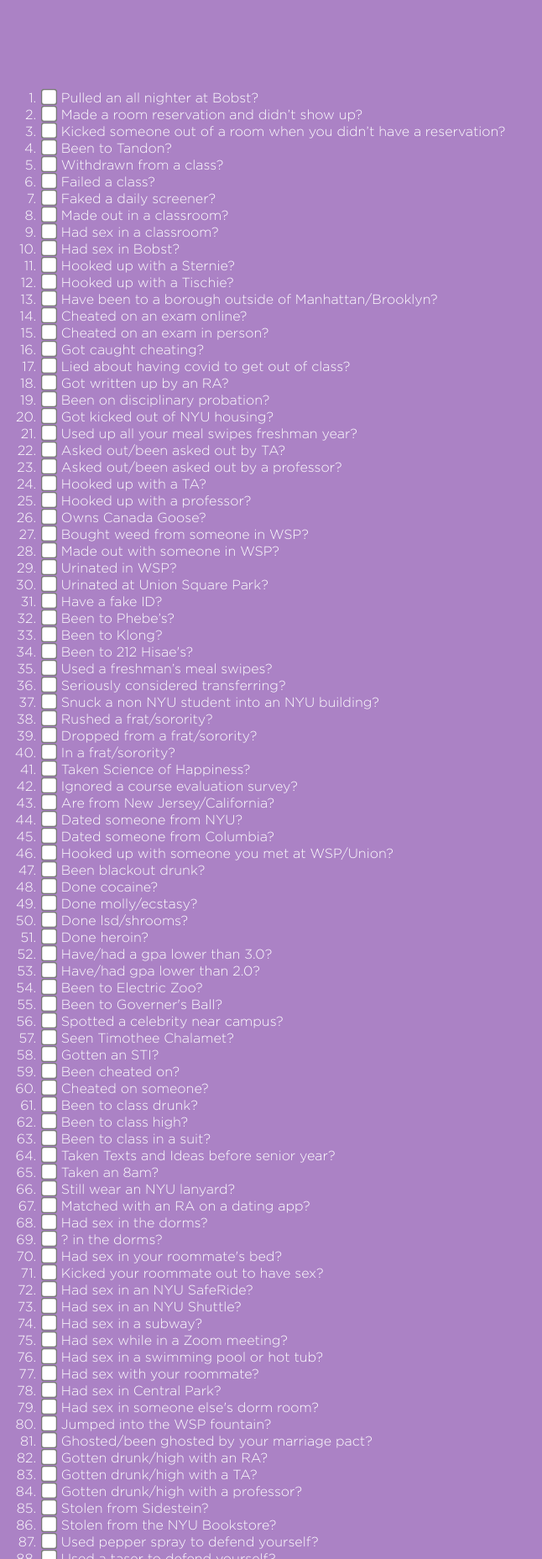
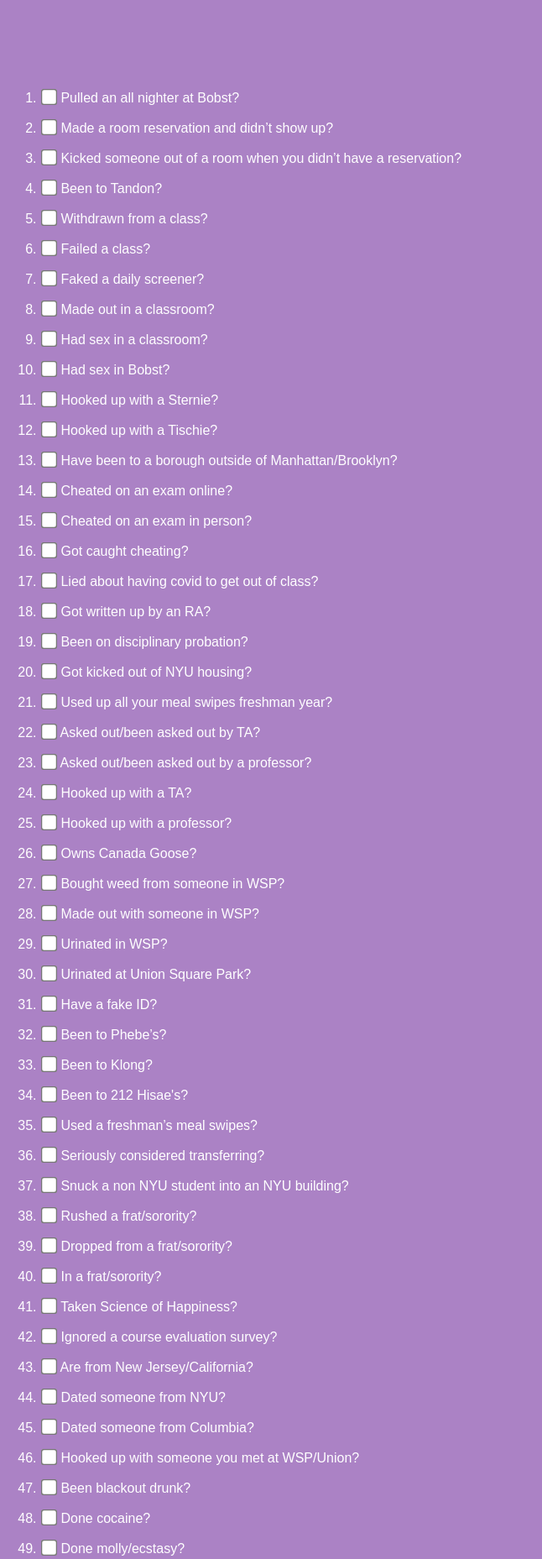
Before and after one commit to megalo99/nyupuritytest, a plain HTML site: page index.html in a window 1280 px wide. Shown: the part 210-2067 px from the top of the page at 84% size, without its empty margins (0-646 px from the left). Drawn offline with Linux system fonts and the light colour scheme.

Commit message:
change ol number font
to avoid font bug where numbers disappear on mobile

```diff
--- a/index.html
+++ b/index.html
@@ -26,107 +26,107 @@
     </div>
     <br>
     <div id="list">
-        <ol>
-            <li> <input type="checkbox" id="1"> Pulled an all nighter at Bobst?
-            <li> <input type="checkbox" id="2"> Made a room reservation and didn’t show up?
-            <li> <input type="checkbox" id="3"> Kicked someone out of a room when you didn’t have a reservation?
-            <li> <input type="checkbox" id="4"> Been to Tandon?
-            <li> <input type="checkbox" id="5"> Withdrawn from a class?
-            <li> <input type="checkbox" id="6"> Failed a class?
-            <li> <input type="checkbox" id="7"> Faked a daily screener?
-            <li> <input type="checkbox" id="8"> Made out in a classroom?
-            <li> <input type="checkbox" id="9"> Had sex in a classroom?
-            <li> <input type="checkbox" id="10"> Had sex in Bobst?
-            <li> <input type="checkbox" id="11"> Hooked up with a Sternie?
-            <li> <input type="checkbox" id="12"> Hooked up with a Tischie?
-            <li> <input type="checkbox" id="13"> Have been to a borough outside of Manhattan/Brooklyn?
-            <li> <input type="checkbox" id="14"> Cheated on an exam online?
-            <li> <input type="checkbox" id="15"> Cheated on an exam in person?
-            <li> <input type="checkbox" id="16"> Got caught cheating?
-            <li> <input type="checkbox" id="17"> Lied about having covid to get out of class?
-            <li> <input type="checkbox" id="18"> Got written up by an RA?
-            <li> <input type="checkbox" id="19"> Been on disciplinary probation?
-            <li> <input type="checkbox" id="20"> Got kicked out of NYU housing?
-            <li> <input type="checkbox" id="21"> Used up all your meal swipes freshman year?
-            <li> <input type="checkbox" id="22"> Asked out/been asked out by TA?
-            <li> <input type="checkbox" id="23"> Asked out/been asked out by a professor?
-            <li> <input type="checkbox" id="24"> Hooked up with a TA?
-            <li> <input type="checkbox" id="25"> Hooked up with a professor?
-            <li> <input type="checkbox" id="26"> Owns Canada Goose?
-            <li> <input type="checkbox" id="27"> Bought weed from someone in WSP?
-            <li> <input type="checkbox" id="28"> Made out with someone in WSP?
-            <li> <input type="checkbox" id="29"> Urinated in WSP?
-            <li> <input type="checkbox" id="30"> Urinated at Union Square Park?
-            <li> <input type="checkbox" id="31"> Have a fake ID?
-            <li> <input type="checkbox" id="32"> Been to Phebe’s?
-            <li> <input type="checkbox" id="33"> Been to Klong?
-            <li> <input type="checkbox" id="34"> Been to 212 Hisae's?
-            <li> <input type="checkbox" id="35"> Used a freshman’s meal swipes?
-            <li> <input type="checkbox" id="36"> Seriously considered transferring?
-            <li> <input type="checkbox" id="37"> Snuck a non NYU student into an NYU building?
-            <li> <input type="checkbox" id="38"> Rushed a frat/sorority?
-            <li> <input type="checkbox" id="39"> Dropped from a frat/sorority?
-            <li> <input type="checkbox" id="40"> In a frat/sorority?
-            <li> <input type="checkbox" id="41"> Taken Science of Happiness?
-            <li> <input type="checkbox" id="42"> Ignored a course evaluation survey?
-            <li> <input type="checkbox" id="43"> Are from New Jersey/California?
-            <li> <input type="checkbox" id="44"> Dated someone from NYU?
-            <li> <input type="checkbox" id="45"> Dated someone from Columbia?
-            <li> <input type="checkbox" id="46"> Hooked up with someone you met at WSP/Union?
-            <li> <input type="checkbox" id="47"> Been blackout drunk?
-            <li> <input type="checkbox" id="48"> Done cocaine?
-            <li> <input type="checkbox" id="49"> Done molly/ecstasy?
-            <li> <input type="checkbox" id="50"> Done lsd/shrooms?
-            <li> <input type="checkbox" id="51"> Done heroin?
-            <li> <input type="checkbox" id="52"> Have/had a gpa lower than 3.0?
-            <li> <input type="checkbox" id="53"> Have/had gpa lower than 2.0?
-            <li> <input type="checkbox" id="54"> Been to Electric Zoo?
-            <li> <input type="checkbox" id="55"> Been to Governer's Ball?
-            <li> <input type="checkbox" id="56"> Spotted a celebrity near campus?
-            <li> <input type="checkbox" id="57"> Seen Timothee Chalamet?
-            <li> <input type="checkbox" id="58"> Gotten an STI?
-            <li> <input type="checkbox" id="59"> Been cheated on?
-            <li> <input type="checkbox" id="60"> Cheated on someone?
-            <li> <input type="checkbox" id="61"> Been to class drunk?
-            <li> <input type="checkbox" id="62"> Been to class high?
-            <li> <input type="checkbox" id="63"> Been to class in a suit?
-            <li> <input type="checkbox" id="64"> Taken Texts and Ideas before senior year?
-            <li> <input type="checkbox" id="65"> Taken an 8am?
-            <li> <input type="checkbox" id="66"> Still wear an NYU lanyard?
-            <li> <input type="checkbox" id="67"> Matched with an RA on a dating app?
-            <li> <input type="checkbox" id="68"> Had sex in the dorms?
-            <li> <input type="checkbox" id="69"> ? in the dorms?
-            <li> <input type="checkbox" id="70"> Had sex in your roommate's bed?
-            <li> <input type="checkbox" id="71"> Kicked your roommate out to have sex?
-            <li> <input type="checkbox" id="72"> Had sex in an NYU SafeRide?
-            <li> <input type="checkbox" id="73"> Had sex in an NYU Shuttle?
-            <li> <input type="checkbox" id="74"> Had sex in a subway?
-            <li> <input type="checkbox" id="75"> Had sex while in a Zoom meeting?
-            <li> <input type="checkbox" id="76"> Had sex in a swimming pool or hot tub?
-            <li> <input type="checkbox" id="77"> Had sex with your roommate?
-            <li> <input type="checkbox" id="78"> Had sex in Central Park?
-            <li> <input type="checkbox" id="79"> Had sex in someone else's dorm room?
-            <li> <input type="checkbox" id="80"> Jumped into the WSP fountain?
-            <li> <input type="checkbox" id="81"> Ghosted/been ghosted by your marriage pact?
-            <li> <input type="checkbox" id="82"> Gotten drunk/high with an RA?
-            <li> <input type="checkbox" id="83"> Gotten drunk/high with a TA?
-            <li> <input type="checkbox" id="84"> Gotten drunk/high with a professor?
-            <li> <input type="checkbox" id="85"> Stolen from Sidestein?
-            <li> <input type="checkbox" id="86"> Stolen from the NYU Bookstore?
-            <li> <input type="checkbox" id="87"> Used pepper spray to defend yourself?
-            <li> <input type="checkbox" id="88"> Used a taser to defend yourself?
-            <li> <input type="checkbox" id="89"> Thrown up in an Uber?
-            <li> <input type="checkbox" id="90"> Thrown up in an NYU SafeRide?
-            <li> <input type="checkbox" id="91"> Masturbated?
-            <li> <input type="checkbox" id="92"> Masturbated with your roommate in the room?
-            <li> <input type="checkbox" id="93"> Been denied from a bar?
-            <li> <input type="checkbox" id="94"> Been denied from a club?
-            <li> <input type="checkbox" id="95"> Been denied from a liquor store?
-            <li> <input type="checkbox" id="96"> Slept on the streets for a night?
-            <li> <input type="checkbox" id="97"> Been sent to the hospital for alcohol poisoning?
-            <li> <input type="checkbox" id="98"> Own NYU merch?
-            <li> <input type="checkbox" id="99"> Seen Taylor Swift's commencement speech?
-            <li> <input type="checkbox" id="100"> Dropped out of NYU?
+        <ol style="font-family: Arial,Helvetica;">
+            <li> <p> <input type="checkbox" id="1"> Pulled an all nighter at Bobst? </p>
+            <li> <p> <input type="checkbox" id="2"> Made a room reservation and didn’t show up? </p>
+            <li> <p> <input type="checkbox" id="3"> Kicked someone out of a room when you didn’t have a reservation? </p>
+            <li> <p> <input type="checkbox" id="4"> Been to Tandon? </p>
+            <li> <p> <input type="checkbox" id="5"> Withdrawn from a class? </p>
+            <li> <p> <input type="checkbox" id="6"> Failed a class? </p>
+            <li> <p> <input type="checkbox" id="7"> Faked a daily screener? </p>
+            <li> <p> <input type="checkbox" id="8"> Made out in a classroom? </p>
+            <li> <p> <input type="checkbox" id="9"> Had sex in a classroom? </p>
+            <li> <p> <input type="checkbox" id="10"> Had sex in Bobst? </p>
+            <li> <p> <input type="checkbox" id="11"> Hooked up with a Sternie? </p>
+            <li> <p> <input type="checkbox" id="12"> Hooked up with a Tischie? </p>
+            <li> <p> <input type="checkbox" id="13"> Have been to a borough outside of Manhattan/Brooklyn? </p>
+            <li> <p> <input type="checkbox" id="14"> Cheated on an exam online? </p>
+            <li> <p> <input type="checkbox" id="15"> Cheated on an exam in person? </p>
+            <li> <p> <input type="checkbox" id="16"> Got caught cheating? </p>
+            <li> <p> <input type="checkbox" id="17"> Lied about having covid to get out of class? </p>
+            <li> <p> <input type="checkbox" id="18"> Got written up by an RA? </p>
+            <li> <p> <input type="checkbox" id="19"> Been on disciplinary probation? </p>
+            <li> <p> <input type="checkbox" id="20"> Got kicked out of NYU housing? </p>
+            <li> <p> <input type="checkbox" id="21"> Used up all your meal swipes freshman year? </p>
+            <li> <p> <input type="checkbox" id="22"> Asked out/been asked out by TA? </p>
+            <li> <p> <input type="checkbox" id="23"> Asked out/been asked out by a professor? </p>
+            <li> <p> <input type="checkbox" id="24"> Hooked up with a TA? </p>
+            <li> <p> <input type="checkbox" id="25"> Hooked up with a professor? </p>
+            <li> <p> <input type="checkbox" id="26"> Owns Canada Goose? </p>
+            <li> <p> <input type="checkbox" id="27"> Bought weed from someone in WSP? </p>
+            <li> <p> <input type="checkbox" id="28"> Made out with someone in WSP? </p>
+            <li> <p> <input type="checkbox" id="29"> Urinated in WSP? </p>
+            <li> <p> <input type="checkbox" id="30"> Urinated at Union Square Park? </p>
+            <li> <p> <input type="checkbox" id="31"> Have a fake ID? </p>
+            <li> <p> <input type="checkbox" id="32"> Been to Phebe’s? </p>
+            <li> <p> <input type="checkbox" id="33"> Been to Klong? </p>
+            <li> <p> <input type="checkbox" id="34"> Been to 212 Hisae's? </p>
+            <li> <p> <input type="checkbox" id="35"> Used a freshman’s meal swipes? </p>
+            <li> <p> <input type="checkbox" id="36"> Seriously considered transferring? </p>
+            <li> <p> <input type="checkbox" id="37"> Snuck a non NYU student into an NYU building? </p>
+            <li> <p> <input type="checkbox" id="38"> Rushed a frat/sorority? </p>
+            <li> <p> <input type="checkbox" id="39"> Dropped from a frat/sorority? </p>
+            <li> <p> <input type="checkbox" id="40"> In a frat/sorority? </p>
+            <li> <p> <input type="checkbox" id="41"> Taken Science of Happiness? </p>
+            <li> <p> <input type="checkbox" id="42"> Ignored a course evaluation survey? </p>
+            <li> <p> <input type="checkbox" id="43"> Are from New Jersey/California? </p>
+            <li> <p> <input type="checkbox" id="44"> Dated someone from NYU? </p>
+            <li> <p> <input type="checkbox" id="45"> Dated someone from Columbia? </p>
+            <li> <p> <input type="checkbox" id="46"> Hooked up with someone you met at WSP/Union? </p>
+            <li> <p> <input type="checkbox" id="47"> Been blackout drunk? </p>
+            <li> <p> <input type="checkbox" id="48"> Done cocaine? </p>
+            <li> <p> <input type="checkbox" id="49"> Done molly/ecstasy? </p>
+            <li> <p> <input type="checkbox" id="50"> Done lsd/shrooms? </p>
+            <li> <p> <input type="checkbox" id="51"> Done heroin? </p>
+            <li> <p> <input type="checkbox" id="52"> Have/had a gpa lower than 3.0? </p>
+            <li> <p> <input type="checkbox" id="53"> Have/had gpa lower than 2.0? </p>
+            <li> <p> <input type="checkbox" id="54"> Been to Electric Zoo? </p>
+            <li> <p> <input type="checkbox" id="55"> Been to Governer's Ball? </p>
+            <li> <p> <input type="checkbox" id="56"> Spotted a celebrity near campus? </p>
+            <li> <p> <input type="checkbox" id="57"> Seen Timothee Chalamet? </p>
+            <li> <p> <input type="checkbox" id="58"> Gotten an STI? </p>
+            <li> <p> <input type="checkbox" id="59"> Been cheated on? </p>
+            <li> <p> <input type="checkbox" id="60"> Cheated on someone? </p>
+            <li> <p> <input type="checkbox" id="61"> Been to class drunk? </p>
+            <li> <p> <input type="checkbox" id="62"> Been to class high? </p>
+            <li> <p> <input type="checkbox" id="63"> Been to class in a suit? </p>
+            <li> <p> <input type="checkbox" id="64"> Taken Texts and Ideas before senior year? </p>
+            <li> <p> <input type="checkbox" id="65"> Taken an 8am? </p>
+            <li> <p> <input type="checkbox" id="66"> Still wear an NYU lanyard? </p>
+            <li> <p> <input type="checkbox" id="67"> Matched with an RA on a dating app? </p>
+            <li> <p> <input type="checkbox" id="68"> Had sex in the dorms? </p>
+            <li> <p> <input type="checkbox" id="69"> ? </p>
+            <li> <p> <input type="checkbox" id="70"> Had sex in your roommate's bed? </p>
+            <li> <p> <input type="checkbox" id="71"> Kicked your roommate out to have sex? </p>
+            <li> <p> <input type="checkbox" id="72"> Had sex in an NYU SafeRide? </p>
+            <li> <p> <input type="checkbox" id="73"> Had sex in an NYU Shuttle? </p>
+            <li> <p> <input type="checkbox" id="74"> Had sex in a subway? </p>
+            <li> <p> <input type="checkbox" id="75"> Had sex while in a Zoom meeting? </p>
+            <li> <p> <input type="checkbox" id="76"> Had sex in a swimming pool or hot tub? </p>
+            <li> <p> <input type="checkbox" id="77"> Had sex with your roommate? </p>
+            <li> <p> <input type="checkbox" id="78"> Had sex in Central Park? </p>
+            <li> <p> <input type="checkbox" id="79"> Had sex in someone else's dorm room? </p>
+            <li> <p> <input type="checkbox" id="80"> Jumped into the WSP fountain? </p>
+            <li> <p> <input type="checkbox" id="81"> Ghosted/been ghosted by your marriage pact? </p>
+            <li> <p> <input type="checkbox" id="82"> Gotten drunk/high with an RA? </p>
+            <li> <p> <input type="checkbox" id="83"> Gotten drunk/high with a TA? </p>
+            <li> <p> <input type="checkbox" id="84"> Gotten drunk/high with a professor? </p>
+            <li> <p> <input type="checkbox" id="85"> Stolen from Sidestein? </p>
+            <li> <p> <input type="checkbox" id="86"> Stolen from the NYU Bookstore? </p>
+            <li> <p> <input type="checkbox" id="87"> Used pepper spray to defend yourself? </p>
+            <li> <p> <input type="checkbox" id="88"> Used a taser to defend yourself? </p>
+            <li> <p> <input type="checkbox" id="89"> Thrown up in an Uber? </p>
+            <li> <p> <input type="checkbox" id="90"> Thrown up in an NYU SafeRide? </p>
+            <li> <p> <input type="checkbox" id="91"> Masturbated? </p>
+            <li> <p> <input type="checkbox" id="92"> Masturbated with your roommate in the room? </p>
+            <li> <p> <input type="checkbox" id="93"> Been denied from a bar? </p>
+            <li> <p> <input type="checkbox" id="94"> Been denied from a club? </p>
+            <li> <p> <input type="checkbox" id="95"> Been denied from a liquor store? </p>
+            <li> <p> <input type="checkbox" id="96"> Slept on the streets for a night? </p>
+            <li> <p> <input type="checkbox" id="97"> Been sent to the hospital for alcohol poisoning? </p>
+            <li> <p> <input type="checkbox" id="98"> Own NYU merch? </p>
+            <li> <p> <input type="checkbox" id="99"> Seen Taylor Swift's commencement speech? </p>
+            <li> <p> <input type="checkbox" id="100"> Dropped out of NYU? </p>
         </ol>
 
         <input class="button" id="submit" type="submit" value="Calculate Score" onClick="calculateScore()">
```
